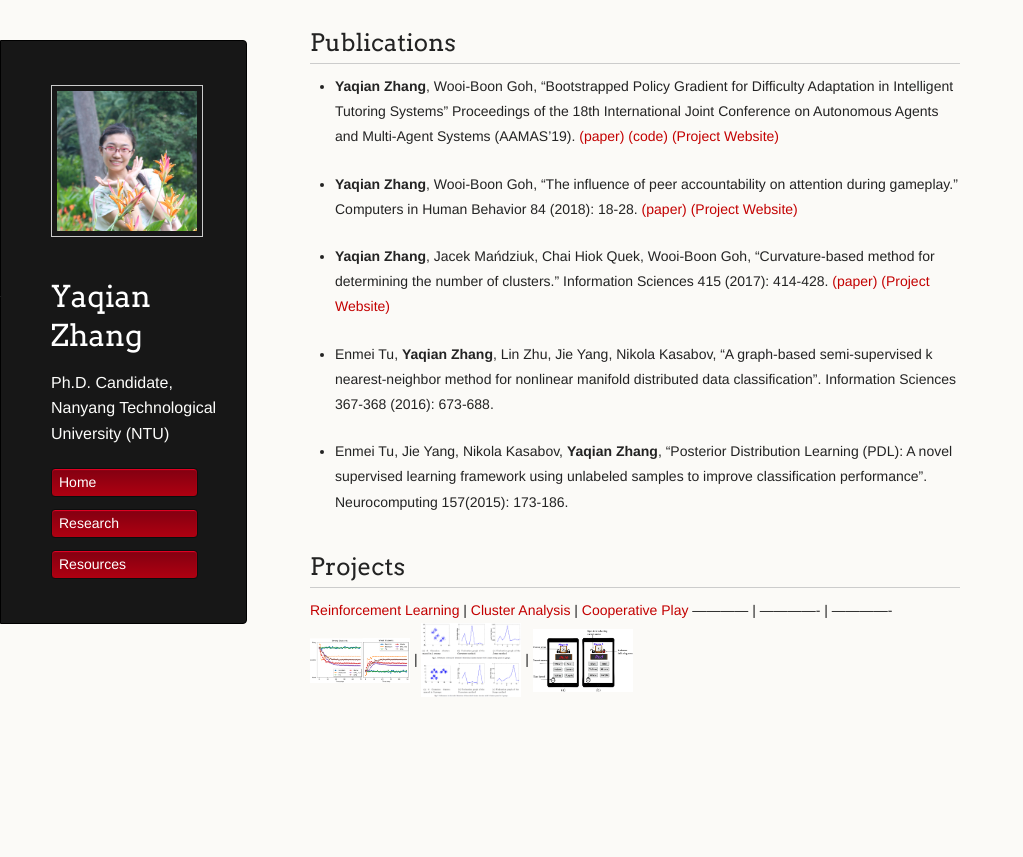
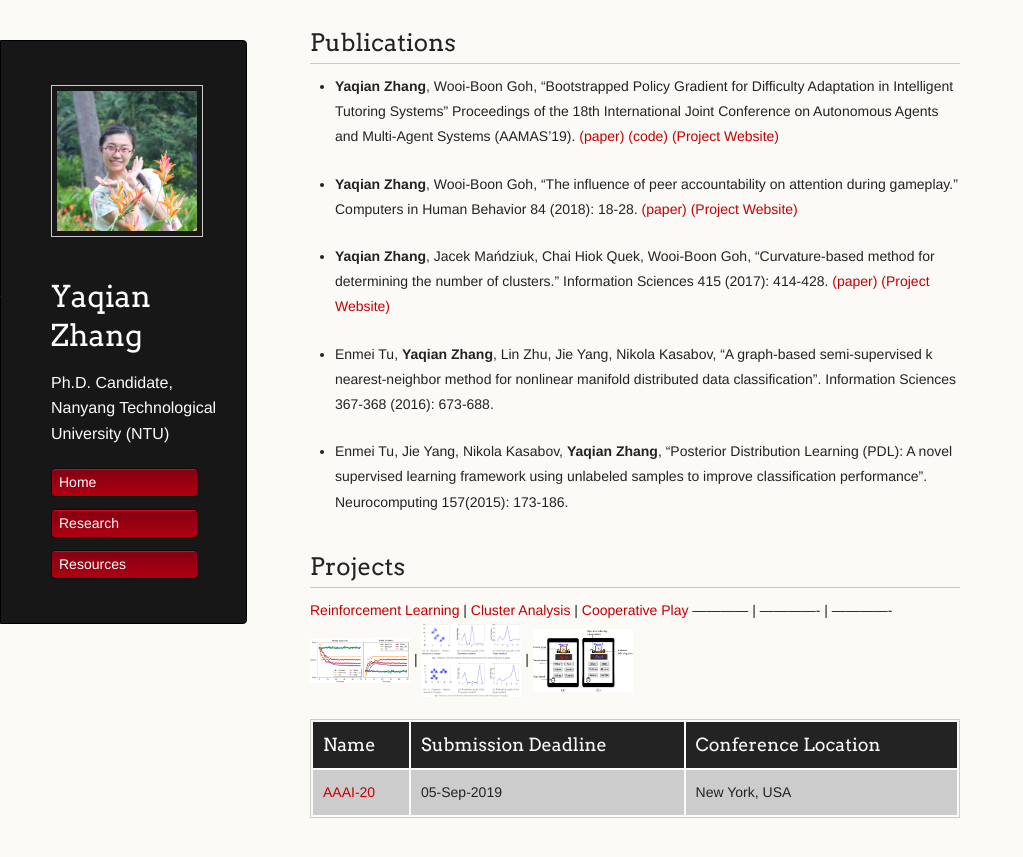
Before and after one commit to YaqianZhang/yaqianzhang.github.io, a Jekyll site: the page built from index.md, in a window 1280 px wide and 900 px high, scrolled down 1037 px. Shown: the top 857 px of the window, without its empty margins (0-1023 px from the left). Built offline with Jekyll 4.4.1, drawn with Linux system fonts in a browser that asks for light colours; our own code applies the rules of GitHub Pages for plain Markdown files; before the commit the page ends 1806 px from its top, so only the background shows below that.

Commit message:
Update index.md

```diff
--- a/index.md
+++ b/index.md
@@ -44,3 +44,7 @@ Email: yzhang117 [at] e.ntu.edu.sg
 [Reinforcement Learning](https://yaqianzhang.github.io/2018/06/30/boostrapped-policy-gradient.html) | [Cluster Analysis](https://yaqianzhang.github.io/2017/05/16/determining-the-number-of-clusters.html)  | [Cooperative Play](https://yaqianzhang.github.io/2018/02/16/peer-accountability-on-attention.html)
 ------------ | ------------- | -------------
 <img src="/images/bpg_pic/strong_weak.png" class="inline" width="100"/> | <img src="/images/fig2_2.PNG" class="inline" width="100"/> | <img src="/images/fig1.PNG" alt="hi" class="inline" width="100"/>
+
+Name | Submission Deadline | Conference Location
+------------ | -------------| -------------
+[AAAI-20](https://aaai.org/Conferences/AAAI-20/)| 05-Sep-2019| New York, USA
```
